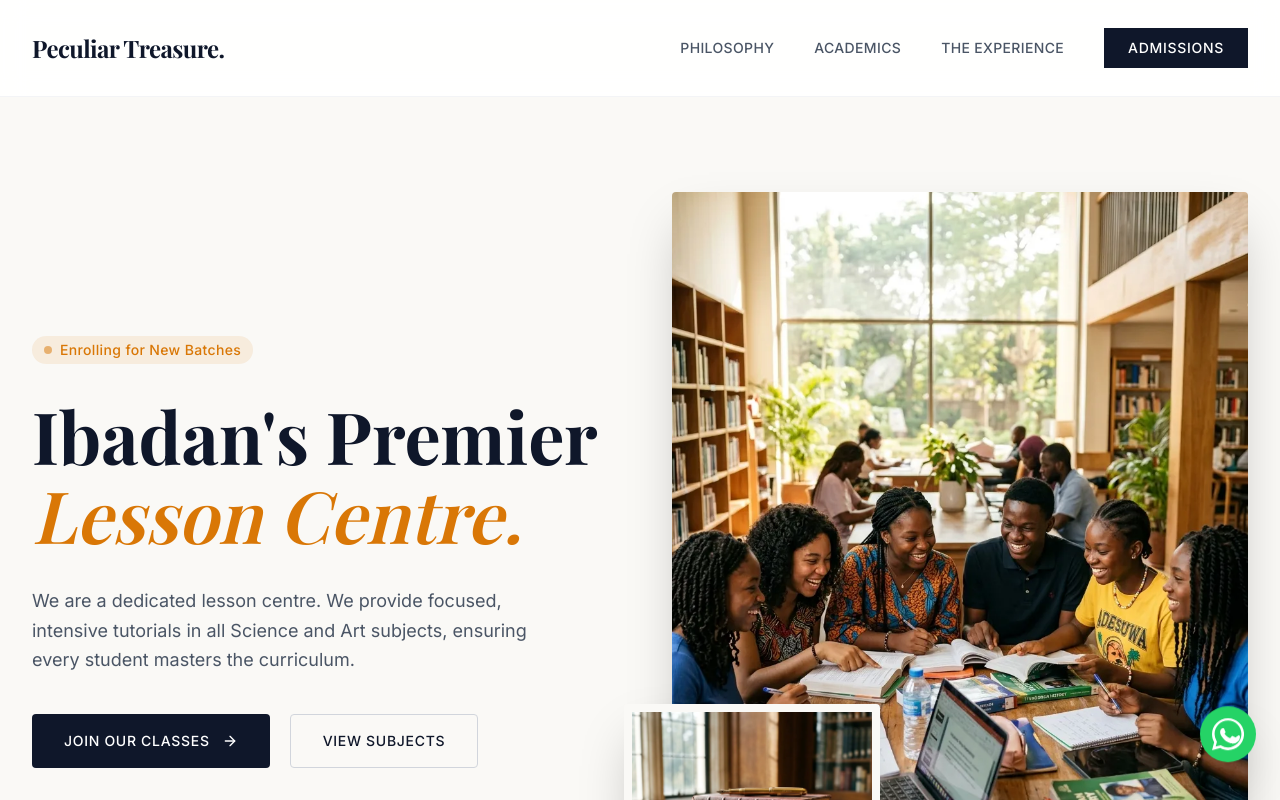
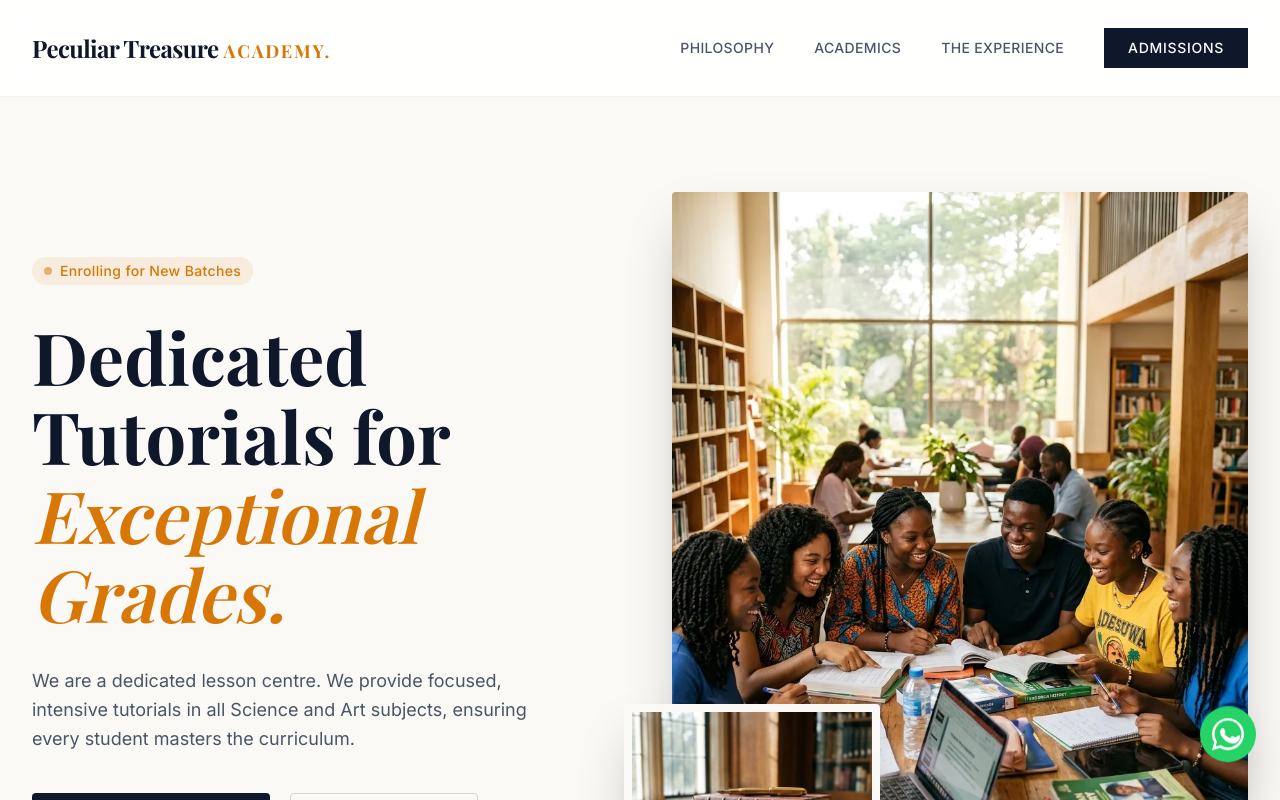
Before and after one commit to DavidDeez/peculiar_treasure_academy, a React (Vite) app: page / in a window 1280 px wide. Shown: the top 800 px of the page. Built offline with nearby package versions, Linux system fonts and the light colour scheme; a web font is replaced by a local one.

Commit message:
Update hero headline and navbar brand name

```diff
--- a/package.json
+++ b/package.json
@@ -23,6 +23,7 @@
     "autoprefixer": "^10.5.4",
     "oxlint": "^1.79.0",
     "postcss": "^8.5.26",
+    "sharp": "^0.35.4",
     "tailwindcss": "^4.3.3",
     "typescript": "~6.0.2",
     "vite": "^8.2.2"
--- a/src/components/Hero.tsx
+++ b/src/components/Hero.tsx
@@ -18,8 +18,8 @@ const Hero: React.FC = () => {
             </div>
 
             <h1 className="text-5xl md:text-7xl font-bold leading-[1.1] mb-8 text-brand-dark">
-              Ibadan's Premier <br className="hidden md:block" />
-              <span className="italic font-light text-brand-gold">Lesson Centre.</span>
+              Dedicated Tutorials for <br className="hidden md:block" />
+              <span className="italic font-light text-brand-gold">Exceptional Grades.</span>
             </h1>
 
             <p className="text-lg text-gray-600 mb-10 leading-relaxed max-w-lg">
--- a/src/components/Navbar.tsx
+++ b/src/components/Navbar.tsx
@@ -17,7 +17,7 @@ const Navbar: React.FC = () => {
             onClick={() => window.scrollTo(0,0)}
           >
             <h1 className="font-serif text-2xl font-bold tracking-tight text-brand-dark m-0">
-              Peculiar Treasure.
+              Peculiar Treasure <span className="uppercase text-brand-gold text-lg tracking-widest">ACADEMY.</span>
             </h1>
           </div>
 
```
Also changed, not shown: 1 other file (tests, documents, lock files or other folders).
